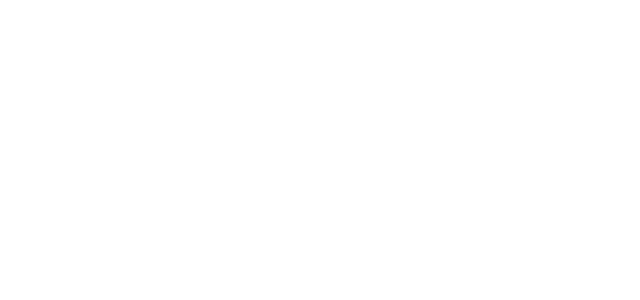
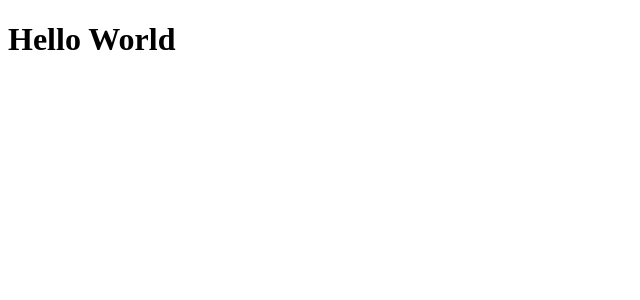
Before and after one commit to Ian-Balijawa/ian, a React (Vite) app: page / in a window 1280 px wide. Shown: the top 300 px of the page, without its empty margins (0-640 px from the left). Built offline with nearby package versions, Linux system fonts and the light colour scheme.

Commit message:
add sample

```diff
--- a/src/App.tsx
+++ b/src/App.tsx
@@ -3,7 +3,7 @@ import { HashRouter, Route, Routes } from 'react-router-dom';
 export function App() {
     return (
         <Routes>
-            <Route path="/" element={null} />
+            <Route path="/" element={<h1>Hello World</h1>} />
             <Route path="*" element={null} />
         </Routes>
     );
```
